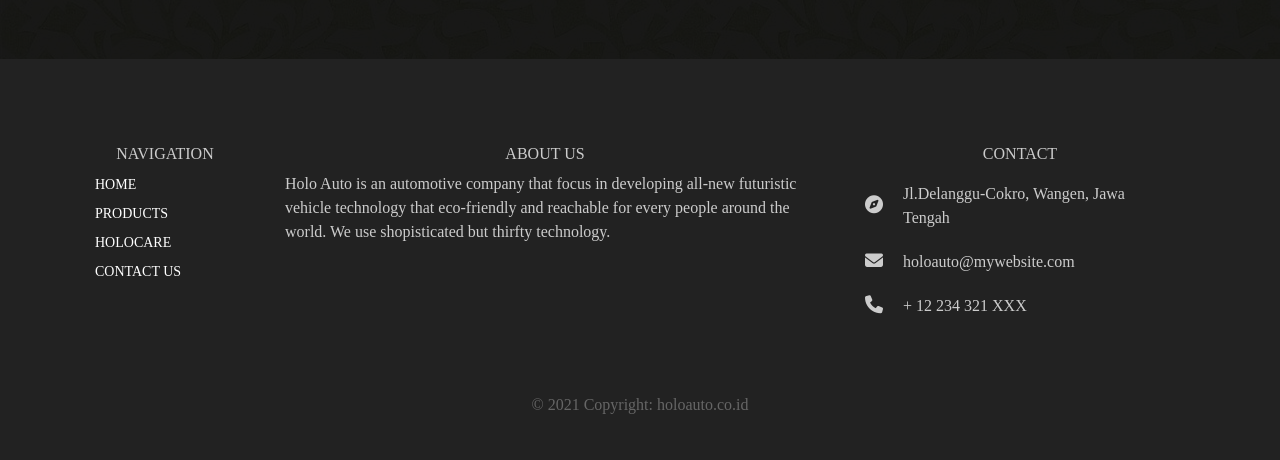
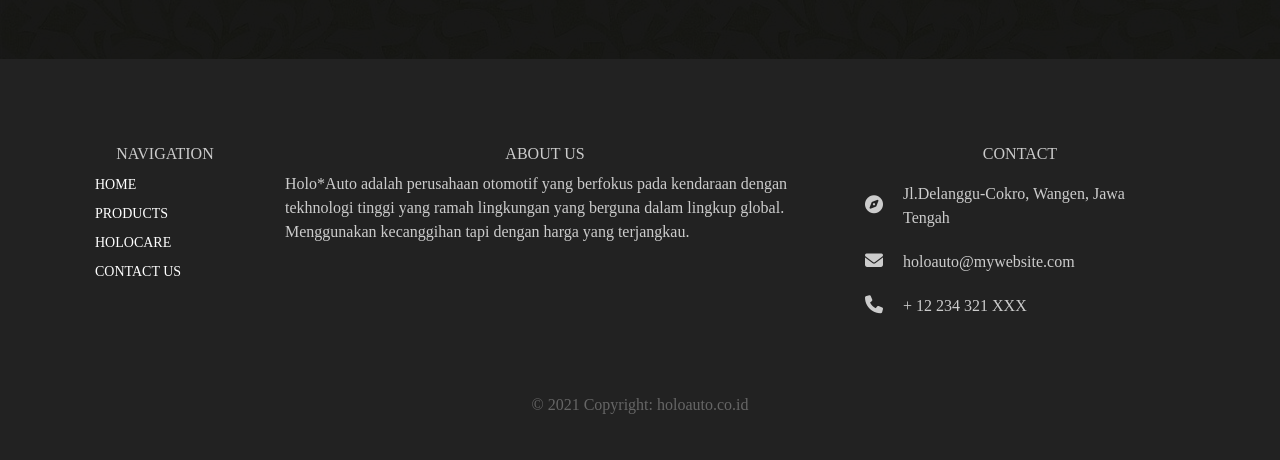
Before and after one commit to haretokidoki/holoauto, a plain HTML site: page index.html in a window 1280 px wide. Shown: the part 3422-3882 px from the top of the page. Drawn offline with Linux system fonts and the light colour scheme; a web font is replaced by a local one.

Commit message:
content update

```diff
--- a/index.html
+++ b/index.html
@@ -194,7 +194,7 @@
 					</div>
 					<div class="col-lg-6 col-md-6 col-sm-12">
 						<h6 class="text-uppercase font-weightbold">ABOUT US</h6>
-						<p>Holo Auto is an automotive company that focus in developing all-new futuristic vehicle technology that eco-friendly and reachable for every people around the world. We use shopisticated but thirfty technology.</p>
+						<p>Holo*Auto adalah perusahaan otomotif yang berfokus pada kendaraan dengan tekhnologi tinggi yang ramah lingkungan yang berguna dalam lingkup global. Menggunakan kecanggihan tapi dengan harga yang terjangkau.</p>
 					</div>
 					<div class="col-lg-4 col-md-4 col-sm-12">
 						<h6 class="text-uppercase font-weightbold">Contact</h6>
```
Also changed, not shown: product.html (+1 -1 lines).
